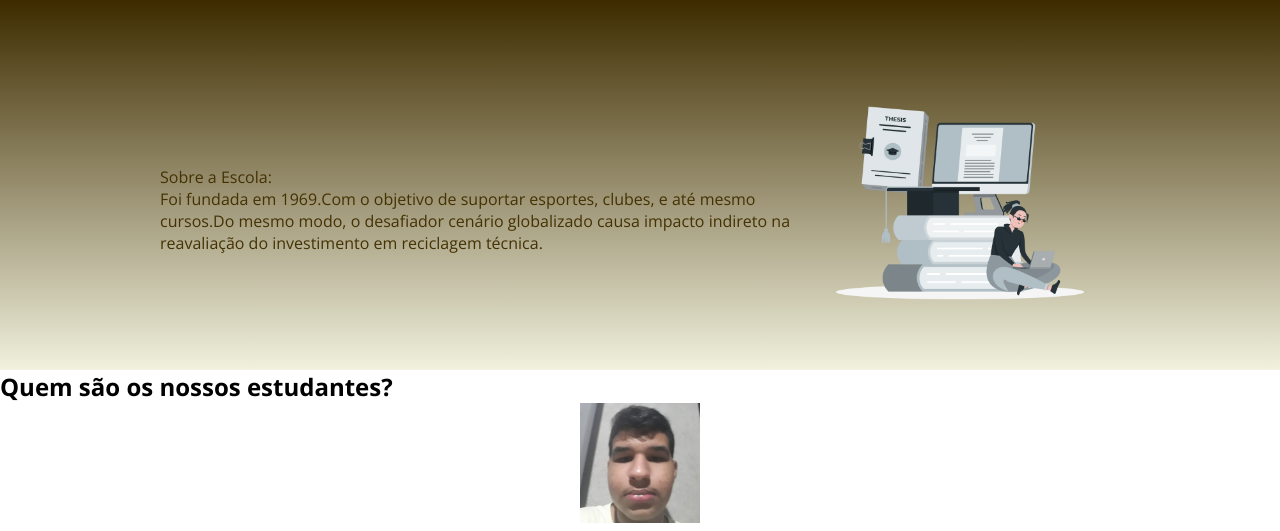
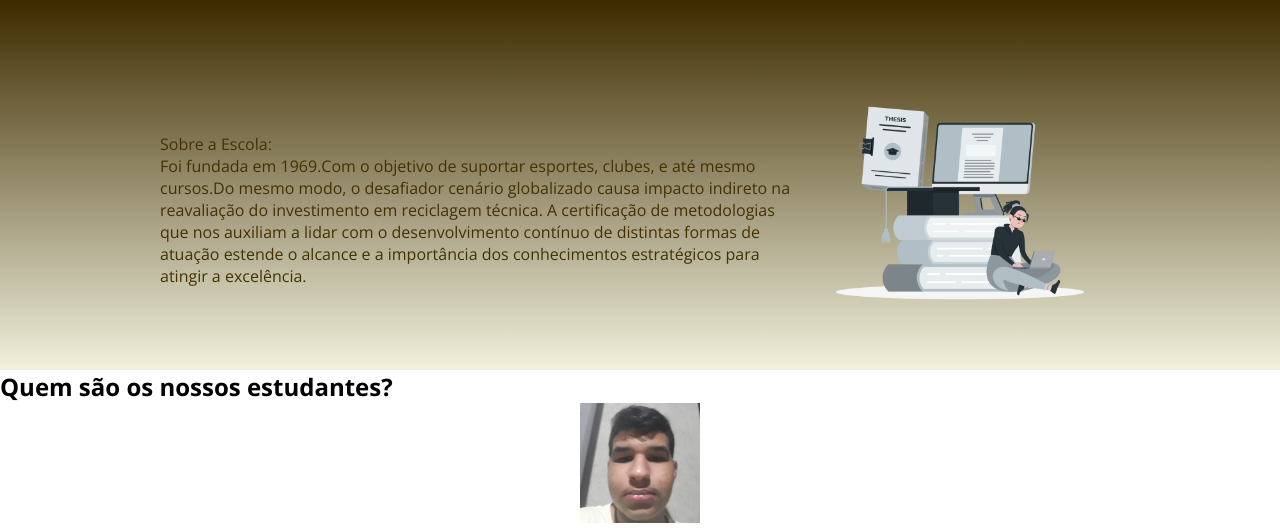
Before and after one commit to Deffigh5/Projeto, a plain HTML site: page index.html in a window 1280 px wide. Shown: the part 154-685 px from the top of the page. Drawn offline with nearby package versions, Linux system fonts and the light colour scheme.

Commit message:
Add files via upload

```diff
--- a/index.html
+++ b/index.html
@@ -22,7 +22,9 @@
     <div class="escola-div-conteudo">
         <h2 class="escola-titulo" Sobre a escola></h2>
         <p class="escola-texto-um">Sobre a Escola:</p>
-        <p class="escola-texto-dois">Foi fundada em 1969.Com o objetivo de suportar esportes, clubes, e até mesmo cursos.Do mesmo modo, o desafiador cenário globalizado causa impacto indireto na reavaliação do investimento em reciclagem técnica.</p>
+        <p class="escola-texto-dois">Foi fundada em 1969.Com o objetivo de suportar esportes, clubes, e até mesmo cursos.Do mesmo modo, o desafiador cenário globalizado causa impacto indireto na reavaliação do investimento em reciclagem técnica.
+            A certificação de metodologias que nos auxiliam a lidar com o desenvolvimento contínuo de distintas formas de atuação estende o alcance e a importância dos conhecimentos estratégicos para atingir a excelência.
+        </p>
     </div>
     <img class="escola-imagem" src="estudanto.png" alt="estudos">
    </section>
```
